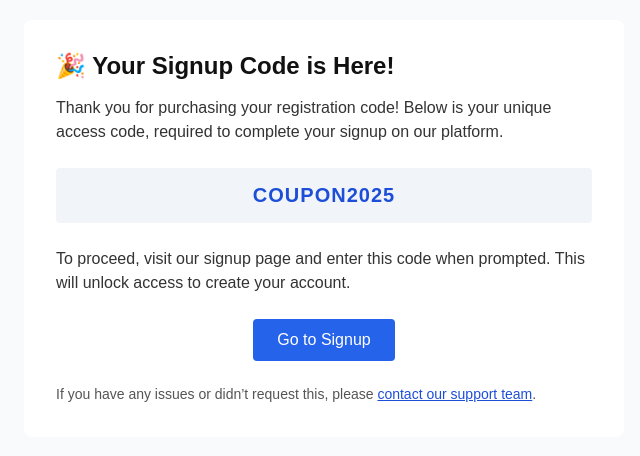
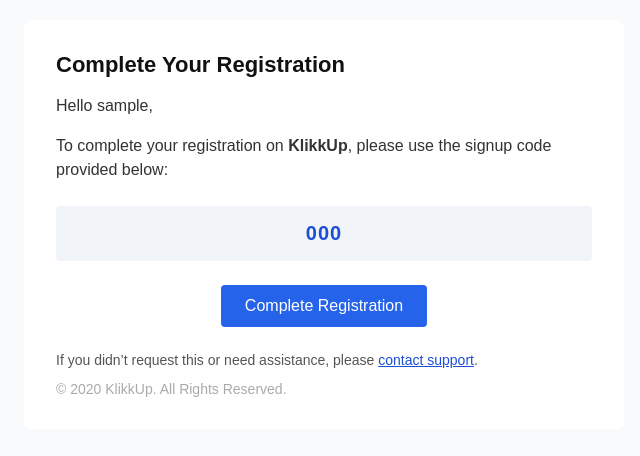
Before and after one commit to Abmichael01/klikk-up-backend, a Django app: template api/templates/coupon-code.html in a window 1280 px wide. Shown: the top 456 px of the page, without its empty margins (316-956 px from the left). Run offline with Django 5.2, Linux system fonts and the light colour scheme; the template is opened without the code that fills it: most values are stand-ins (such as "Sample title", 1, 10 or a date in 2020).

Commit message:
few changes

```diff
--- a/api/templates/coupon-code.html
+++ b/api/templates/coupon-code.html
@@ -2,14 +2,14 @@
 <html lang="en">
 <head>
   <meta charset="UTF-8">
-  <title>Your Registration Coupon Code</title>
+  <title>Your Signup Code for KlikkUp</title>
   <meta name="viewport" content="width=device-width, initial-scale=1.0">
 </head>
 <body style="margin:0; padding:0; background-color:#f8fafc; font-family: Arial, sans-serif; color:#111111;">
 
   <!-- Hidden preview text -->
   <div style="display:none; font-size:1px; color:#f8fafc; line-height:1px; max-height:0px; max-width:0px; opacity:0; overflow:hidden;">
-    Your registration code has arrived — use it to sign up!
+    Your signup code for KlikkUp.
   </div>
 
   <!-- Wrapper -->
@@ -23,35 +23,40 @@
             <td style="padding:32px;">
 
               <!-- Header -->
-              <h1 style="font-size:24px; margin:0 0 16px 0; color:#111111;">🎉 Your Signup Code is Here!</h1>
+              <h1 style="font-size:22px; margin:0 0 16px 0; color:#111111;">Complete Your Registration</h1>
 
-              <!-- Description -->
-              <p style="font-size:16px; margin:0 0 24px 0; line-height:1.5; color:#333333;">
-                Thank you for purchasing your registration code! Below is your unique access code, required to complete your signup on our platform.
+              <!-- Greeting -->
+              <p style="font-size:16px; margin:0 0 16px 0; line-height:1.5; color:#333333;">
+                Hello {{ username }},
               </p>
 
-              <!-- Coupon Code Display -->
+              <!-- Instruction -->
+              <p style="font-size:16px; margin:0 0 24px 0; line-height:1.5; color:#333333;">
+                To complete your registration on <strong>KlikkUp</strong>, please use the signup code provided below:
+              </p>
+
+              <!-- Signup Code Display -->
               <div style="background-color:#f1f5f9; padding:16px; border-radius:4px; text-align:center; font-size:20px; font-weight:bold; color:#1d4ed8; letter-spacing:1px; margin-bottom:24px;">
-                COUPON2025
+                {{ coupon_code }}
               </div>
 
-              <!-- Instructions -->
-              <p style="font-size:16px; margin:0 0 24px 0; line-height:1.5; color:#333333;">
-                To proceed, visit our signup page and enter this code when prompted. This will unlock access to create your account.
-              </p>
-
-              <!-- Call to Action -->
+              <!-- CTA Button -->
               <div style="text-align:center;">
-                <a href="https://yourwebsite.com/signup" target="_blank" rel="noopener noreferrer"
+                <a href="{{ signup_url }}" target="_blank" rel="noopener noreferrer"
                    style="background-color:#2563eb; color:#ffffff; padding:12px 24px; text-decoration:none; border-radius:4px; display:inline-block; font-size:16px;">
-                  Go to Signup
+                  Complete Registration
                 </a>
               </div>
 
-              <!-- Support -->
+              <!-- Footer -->
               <p style="font-size:14px; color:#555555; margin:24px 0 0 0; line-height:1.4;">
-                If you have any issues or didn’t request this, please
-                <a href="mailto:support@yourwebsite.com" style="color:#1d4ed8; text-decoration:underline;">contact our support team</a>.
+                If you didn’t request this or need assistance, please
+                <a href="mailto:support@klikkup.com" style="color:#1d4ed8; text-decoration:underline;">contact support</a>.
+              </p>
+
+              <!-- Footer Year -->
+              <p style="font-size:14px; color:#aaa; margin:10px 0 0 0;">
+                &copy; {{ year }} KlikkUp. All Rights Reserved.
               </p>
 
             </td>
```
